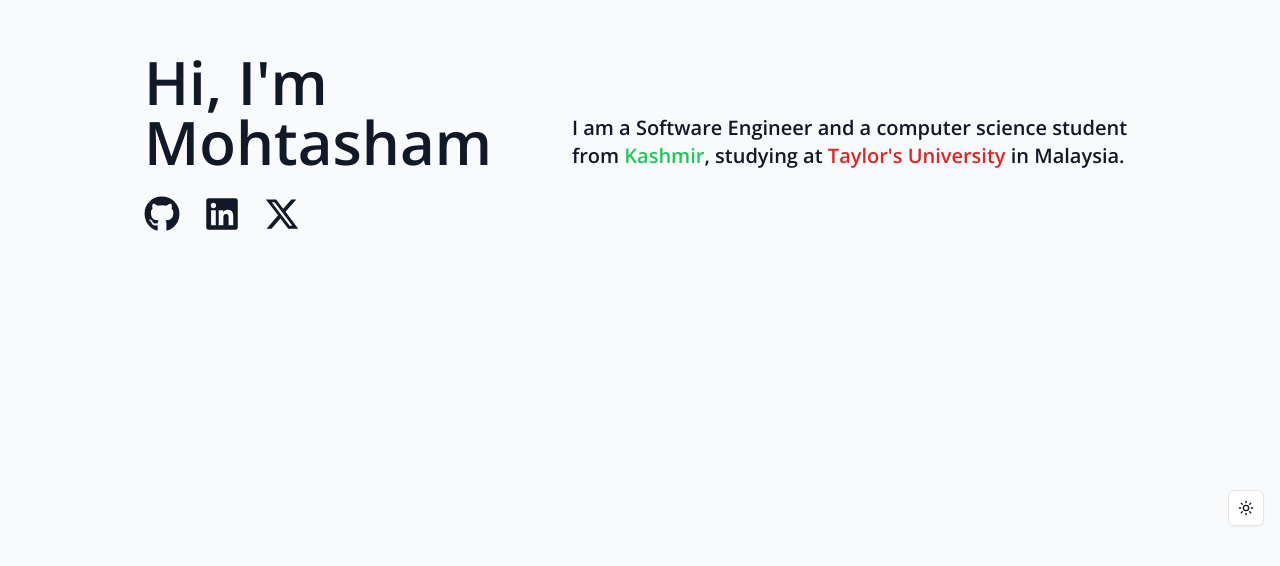
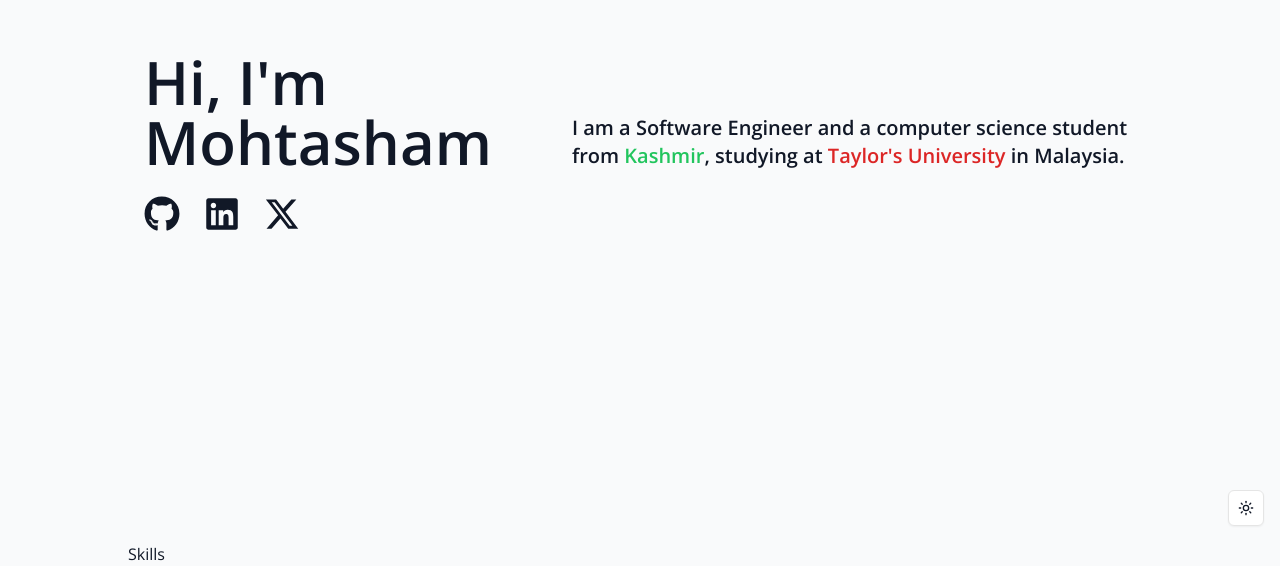
Before and after one commit to MohtashamMurshid/portfoliowithm, a Next.js app: page / in a window 1280 px wide. Shown: the part 258-824 px from the top of the page. Before the commit the page ends 800 px from the top, so only its background shows below. Built offline with nearby package versions, Linux system fonts and the light colour scheme.

Commit message:
font error

```diff
--- a/app/layout.tsx
+++ b/app/layout.tsx
@@ -7,6 +7,7 @@ import { ModeToggle } from "@/components/ModeToggle";
 // If loading a variable font, you don't need to specify the font weight
 const sans = Open_Sans({
   weight: ["400", "700", "300", "500", "600", "800"],
+  subsets: ["latin"],
 });
 
 export const metadata: Metadata = {
--- a/app/page.tsx
+++ b/app/page.tsx
@@ -1,9 +1,11 @@
 import Landing from "@/components/Landing";
+import Skills from "@/components/Skills";
 
 export default function Home() {
   return (
     <>
       <Landing />
+      <Skills />
     </>
   );
 }
--- /dev/null
+++ b/components/Skills.tsx
@@ -0,0 +1,7 @@
+import MaxWidthWrapper from "./MaxWidthWrapper";
+
+const Skills = () => {
+  return <MaxWidthWrapper>Skills</MaxWidthWrapper>;
+};
+
+export default Skills;
```
